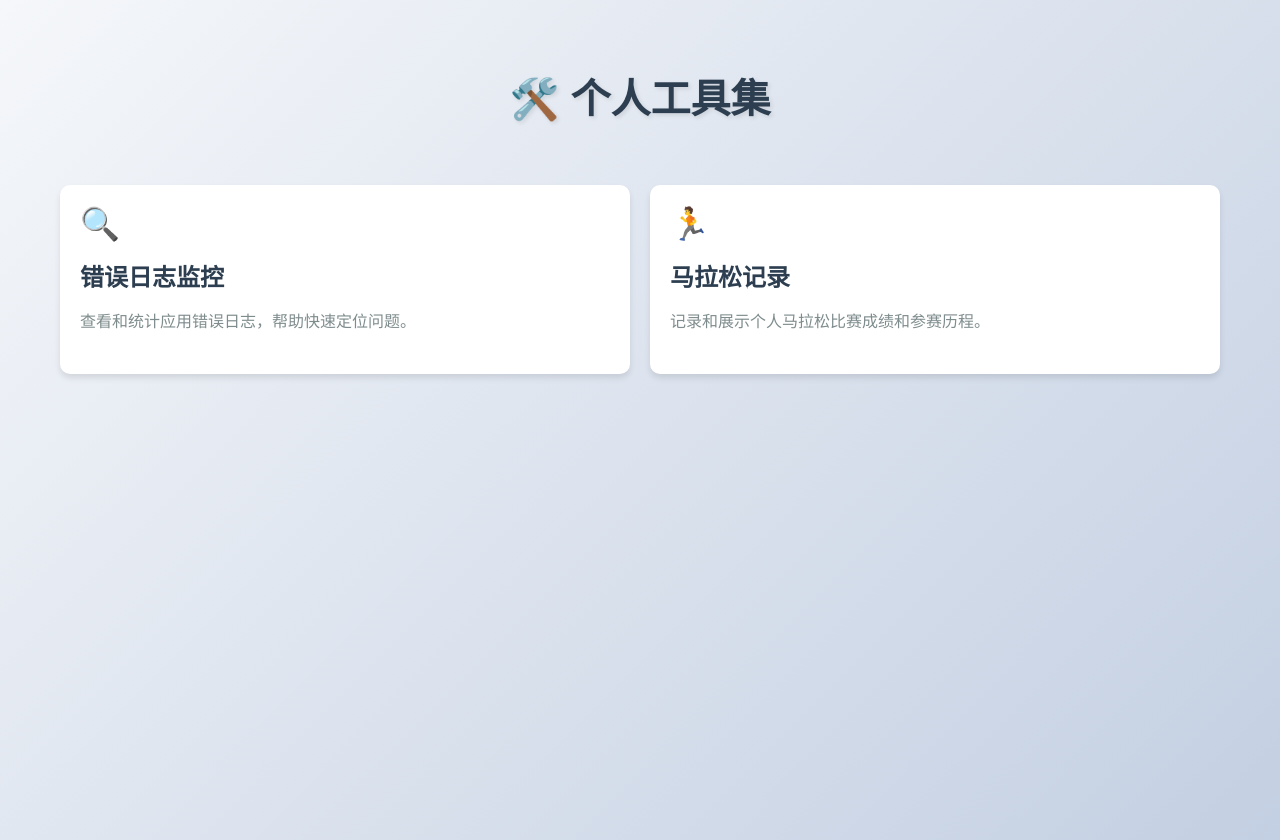
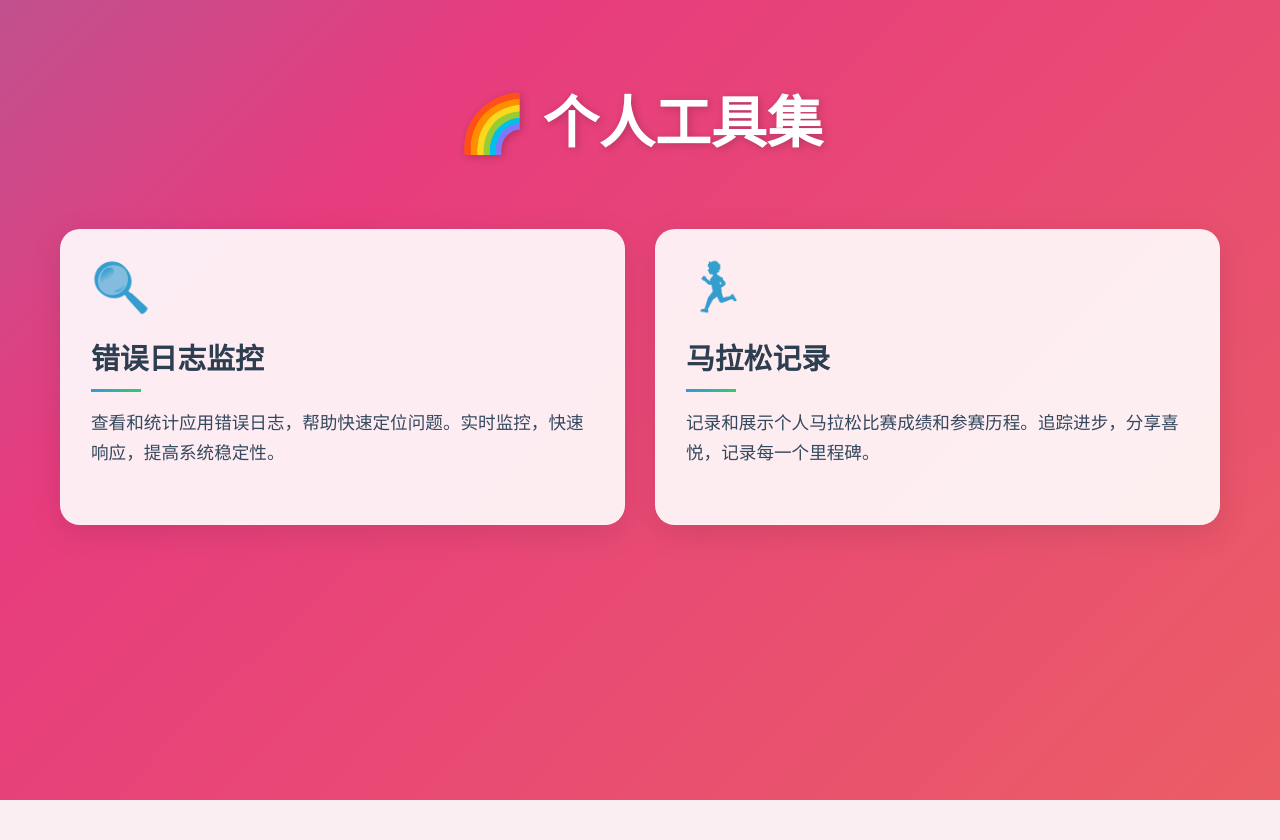
Before and after one commit to gpengtao/gpt-website, a Django app: page / in a window 1280 px wide. After the commit the page ends 800 px from the top, so only its background shows below. Run offline with Django 3.2, Linux system fonts and the light colour scheme.

Commit message:
modify home nice

```diff
--- a/templates/home.html
+++ b/templates/home.html
@@ -6,82 +6,189 @@
     <style>
         body {
             font-family: 'Microsoft YaHei', sans-serif;
-            background: linear-gradient(135deg, #f5f7fa 0%, #c3cfe2 100%);
             margin: 0;
-            padding: 20px;
+            padding: 0;
             min-height: 100vh;
+            background: linear-gradient(-45deg, #ee7752, #e73c7e, #23a6d5, #23d5ab);
+            background-size: 400% 400%;
+            animation: gradient 15s ease infinite;
         }
+
+        @keyframes gradient {
+            0% {
+                background-position: 0% 50%;
+            }
+            50% {
+                background-position: 100% 50%;
+            }
+            100% {
+                background-position: 0% 50%;
+            }
+        }
+
         .container {
             max-width: 1200px;
             margin: 0 auto;
-            padding: 20px;
+            padding: 40px 20px;
         }
+
         h1 {
-            color: #2c3e50;
+            color: white;
             text-align: center;
-            margin-bottom: 40px;
-            font-size: 2.5em;
-            text-shadow: 2px 2px 4px rgba(0,0,0,0.1);
+            margin-bottom: 50px;
+            font-size: 3.5em;
+            text-shadow: 2px 2px 8px rgba(0,0,0,0.2);
+            animation: fadeInDown 1s ease-out;
         }
+
+        @keyframes fadeInDown {
+            from {
+                opacity: 0;
+                transform: translateY(-30px);
+            }
+            to {
+                opacity: 1;
+                transform: translateY(0);
+            }
+        }
+
         .card-container {
             display: grid;
             grid-template-columns: repeat(auto-fit, minmax(300px, 1fr));
-            gap: 20px;
+            gap: 30px;
             padding: 20px;
+            animation: fadeIn 1s ease-out 0.3s both;
         }
+
+        @keyframes fadeIn {
+            from {
+                opacity: 0;
+            }
+            to {
+                opacity: 1;
+            }
+        }
+
+        .card-wrapper {
+            position: relative;
+            perspective: 1000px;
+        }
+
         .card {
-            background: white;
-            border-radius: 10px;
-            padding: 20px;
-            box-shadow: 0 4px 6px rgba(0,0,0,0.1);
-            transition: transform 0.3s ease;
+            background: rgba(255, 255, 255, 0.9);
+            backdrop-filter: blur(10px);
+            border-radius: 20px;
+            padding: 30px;
             cursor: pointer;
             text-decoration: none;
             display: block;
+            transform-style: preserve-3d;
+            transition: all 0.5s ease;
+            border: 1px solid rgba(255, 255, 255, 0.2);
+            box-shadow: 0 8px 32px rgba(0, 0, 0, 0.1);
         }
+
         .card:hover {
-            transform: translateY(-5px);
-            box-shadow: 0 6px 12px rgba(0,0,0,0.15);
+            transform: translateY(-10px) rotateX(5deg);
+            box-shadow: 0 20px 40px rgba(0, 0, 0, 0.2);
+            background: rgba(255, 255, 255, 0.95);
         }
+
         .card h2 {
             color: #2c3e50;
-            margin-top: 0;
-            margin-bottom: 15px;
-            font-size: 1.5em;
+            margin: 15px 0;
+            font-size: 1.8em;
+            position: relative;
+            padding-bottom: 15px;
         }
+
+        .card h2::after {
+            content: '';
+            position: absolute;
+            bottom: 0;
+            left: 0;
+            width: 50px;
+            height: 3px;
+            background: linear-gradient(90deg, #3498db, #2ecc71);
+            transition: width 0.3s ease;
+        }
+
+        .card:hover h2::after {
+            width: 100px;
+        }
+
         .card p {
-            color: #7f8c8d;
+            color: #34495e;
+            margin-bottom: 25px;
+            line-height: 1.7;
+            font-size: 1.1em;
+        }
+
+        .card-icon {
+            font-size: 3em;
             margin-bottom: 20px;
-            line-height: 1.6;
+            background: linear-gradient(45deg, #3498db, #2ecc71);
+            -webkit-background-clip: text;
+            -webkit-text-fill-color: transparent;
+            transform: scale(1);
+            transition: transform 0.3s ease;
         }
-        .card-links {
-            display: none;
+
+        .card:hover .card-icon {
+            transform: scale(1.2);
         }
+
         .card-arrow {
-            color: #3498db;
-            font-size: 1.5em;
             position: absolute;
-            right: 20px;
-            bottom: 20px;
+            right: 30px;
+            bottom: 30px;
+            font-size: 1.8em;
+            opacity: 0;
+            transform: translateX(-20px);
+            transition: all 0.3s ease;
+            background: linear-gradient(45deg, #3498db, #2ecc71);
+            -webkit-background-clip: text;
+            -webkit-text-fill-color: transparent;
+        }
+
+        .card:hover .card-arrow {
+            opacity: 1;
+            transform: translateX(0);
+        }
+
+        /* 添加光晕效果 */
+        .glow {
+            position: absolute;
+            width: 100%;
+            height: 100%;
+            top: 0;
+            left: 0;
+            background: radial-gradient(circle at 50% 50%, rgba(255,255,255,0.1), transparent);
             opacity: 0;
             transition: opacity 0.3s ease;
+            pointer-events: none;
         }
-        .card:hover .card-arrow {
+
+        .card:hover .glow {
             opacity: 1;
         }
-        .card-icon {
-            font-size: 2em;
-            margin-bottom: 15px;
-            color: #3498db;
-        }
-        .card-wrapper {
-            position: relative;
+
+        @media (max-width: 768px) {
+            h1 {
+                font-size: 2.5em;
+            }
+            .container {
+                padding: 20px 10px;
+            }
+            .card-container {
+                gap: 20px;
+            }
         }
     </style>
 </head>
 <body>
     <div class="container">
-        <h1>🛠️ 个人工具集</h1>
+        <h1>🌈 个人工具集</h1>
 
         <div class="card-container">
             <!-- 错误日志监控卡片 -->
@@ -89,8 +196,9 @@
                 <a href="{% url 'recent_log_stat' %}" class="card">
                     <div class="card-icon">🔍</div>
                     <h2>错误日志监控</h2>
-                    <p>查看和统计应用错误日志，帮助快速定位问题。</p>
+                    <p>查看和统计应用错误日志，帮助快速定位问题。实时监控，快速响应，提高系统稳定性。</p>
                     <div class="card-arrow">→</div>
+                    <div class="glow"></div>
                 </a>
             </div>
 
@@ -99,8 +207,9 @@
                 <a href="{% url 'my_marathon' %}" class="card">
                     <div class="card-icon">🏃</div>
                     <h2>马拉松记录</h2>
-                    <p>记录和展示个人马拉松比赛成绩和参赛历程。</p>
+                    <p>记录和展示个人马拉松比赛成绩和参赛历程。追踪进步，分享喜悦，记录每一个里程碑。</p>
                     <div class="card-arrow">→</div>
+                    <div class="glow"></div>
                 </a>
             </div>
         </div>
--- a/website/urls.py
+++ b/website/urls.py
@@ -27,7 +27,7 @@ urlpatterns = [
 
     # see_log
     path('see_log/<str:app_name>/', query_app_log, name='see_log'),
-    path('see_log/stat/recent', recent_log_stat, name='recent_log_stat'),
+    path('see_log/', recent_log_stat, name='recent_log_stat'),
 
     # marathon
     path('marathon/', hello_world, name='marathon'),
```
Also changed, not shown: templates/heme_backup1.html (added, +109 -0 lines).
